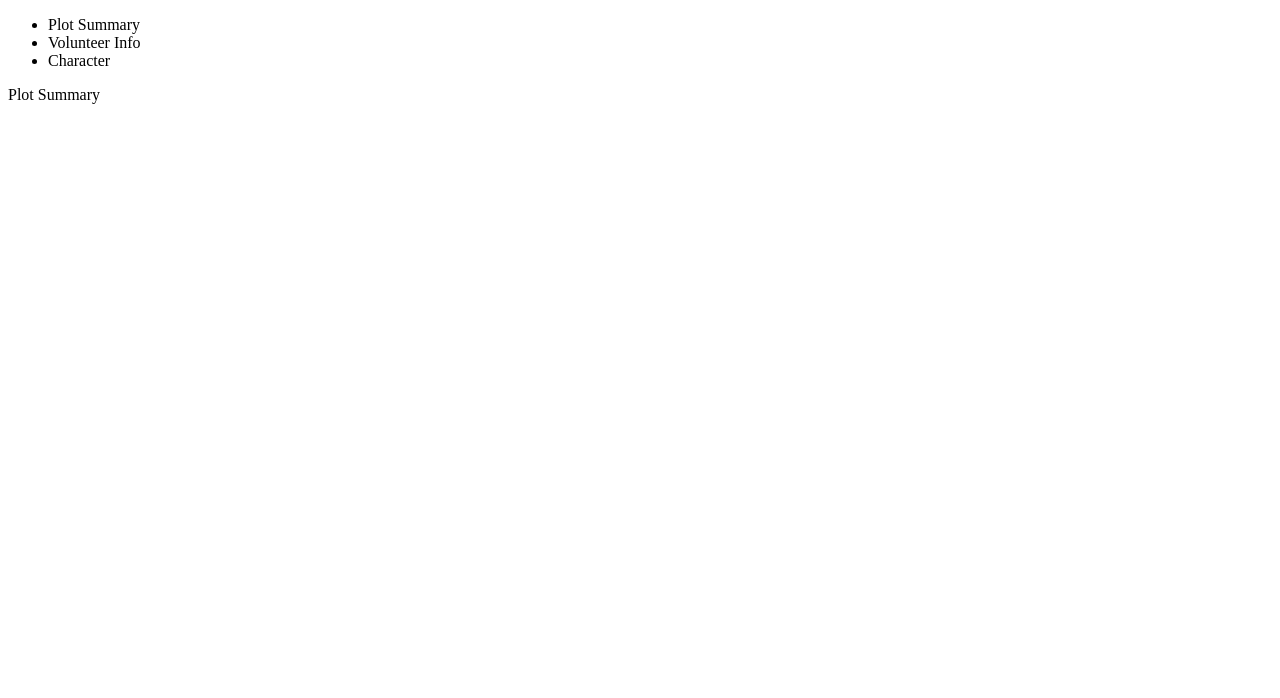
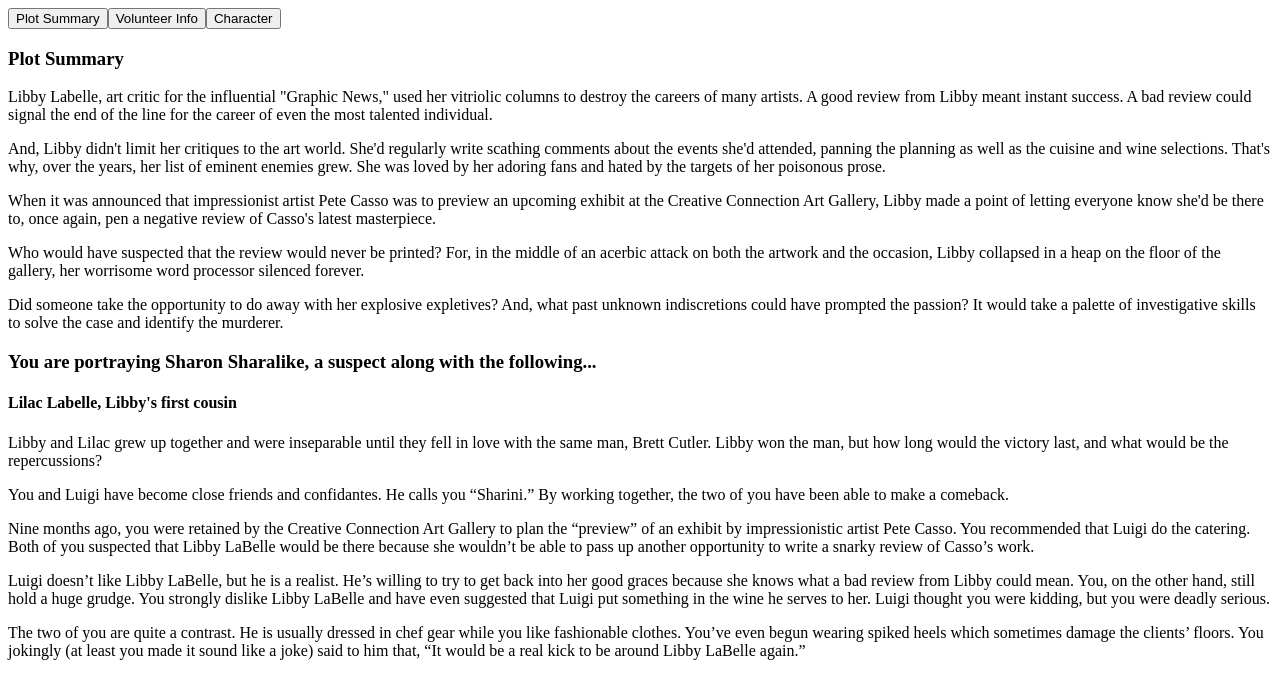
Before and after one commit to minlae/murder-mystery-gallery, a Gatsby site: page /app/sharonS in a window 1280 px wide. Built offline with nearby package versions, Linux system fonts and the light colour scheme; Gatsby itself is replaced by a stand-in of ours.

Commit message:
Old way works but feels wrong

```diff
--- a/src/components/plotSummary.js
+++ b/src/components/plotSummary.js
@@ -1,30 +1,34 @@
 import * as React from "react"
-import CharLayout from "./charlayout"
-import Layout from "./layout"
 
 
 class PlotSummary extends React.Component {
 
   render() {
+
+    const char = this.props.char;
+    const fullName = this.props.fullName;
+
   return (
-    <Layout>
-      <CharLayout page={this.props.path}>
-        <section id="character" className="module">
+        <section id="plot" className="module">
         <h3>Plot Summary</h3>
         <p>Libby Labelle, art critic for the influential "Graphic News," used her vitriolic columns to destroy the careers of many artists. A good review from Libby meant instant success. A bad review could signal the end of the line for the career of even the most talented individual.</p>
         <p>And, Libby didn't limit her critiques to the art world. She'd regularly write scathing comments about the events she'd attended, panning the planning as well as the cuisine and wine selections. That's why, over the years, her list of eminent enemies grew. She was loved by her adoring fans and hated by the targets of her poisonous prose.</p>
         <p>When it was announced that impressionist artist Pete Casso was to preview an upcoming exhibit at the Creative Connection Art Gallery, Libby made a point of letting everyone know she'd be there to, once again, pen a negative review of Casso's latest masterpiece.</p>
         <p>Who would have suspected that the review would never be printed? For, in the middle of an acerbic attack on both the artwork and the occasion, Libby collapsed in a heap on the floor of the gallery, her worrisome word processor silenced forever.</p>
-
         <p>Did someone take the opportunity to do away with her explosive expletives? And, what past unknown indiscretions could have prompted the passion? It would take a palette of investigative skills to solve the case and identify the murderer.</p>
-        <p>Libby had panned Luigi’s catering company, “Bellissimo Cibo” (it means “beautiful food”) when it catered a gallery opening in Soho. Luigi was forced to take a job in a diner in order to make ends meet. You supported him as he started a new catering company, “Cibo da Morire.” (It means “Food to Die for.”) You told him that he would be your “caterer of choice” for any future events. You’ve kept that promise.</p>
+        {(char !== "investigator") ? (
+          <h3>You are portraying {fullName}, a suspect along with the following...</h3>
+        ) : ( <h3>You must apprehend one of these suspects</h3> )
+        }
+          <h4>Lilac Labelle, Libby's first cousin</h4>
+          <p>
+            Libby and Lilac grew up together and were inseparable until they fell in love with the same man, Brett Cutler. Libby won the man, but how long would the victory last, and what would be the repercussions?
+        </p>
         <p>You and Luigi have become close friends and confidantes. He calls you “Sharini.” By working together, the two of you have been able to make a comeback.</p>
         <p>Nine months ago, you were retained by the Creative Connection Art Gallery to plan the “preview” of an exhibit by impressionistic artist Pete Casso. You recommended that Luigi do the catering. Both of you suspected that Libby LaBelle would be there because she wouldn’t be able to pass up another opportunity to write a snarky review of Casso’s work.</p>
         <p>Luigi doesn’t like Libby LaBelle, but he is a realist. He’s willing to try to get back into her good graces because she knows what a bad review from Libby could mean. You, on the other hand, still hold a huge grudge. You strongly dislike Libby LaBelle and have even suggested that Luigi put something in the wine he serves to her. Luigi thought you were kidding, but you were deadly serious.</p>
         <p>The two of you are quite a contrast. He is usually dressed in chef gear while you like fashionable clothes. You’ve even begun wearing spiked heels which sometimes damage the clients’ floors. You jokingly (at least you made it sound like a joke) said to him that, “It would be a real kick to be around Libby LaBelle again.”</p>
         </section>
-      </CharLayout>
-    </Layout>
   )
 }
 }
--- a/src/pages/app/sharonS.js
+++ b/src/pages/app/sharonS.js
@@ -1,5 +1,6 @@
 import * as React from "react"
 import { hidden } from "../../styles/charinfo.modules.scss"
+import PlotSummary from "../../components/plotSummary"
 
 class SharonS extends React.Component {
   state = {
@@ -42,19 +43,16 @@ class SharonS extends React.Component {
     return (
       <>
         <nav>
-          <ul>
-            <li onClick={()=>this.showModule("plot")}>Plot Summary</li>
-            <li onClick={()=>this.showModule("volunteer")}>Volunteer Info</li>
-            <li onClick={()=>this.showModule("character")}>Character</li>
-          </ul>
+          <button onClick={()=>this.showModule("plot")}>Plot Summary</button>
+          <button onClick={()=>this.showModule("volunteer")}>Volunteer Info</button>
+          <button onClick={()=>this.showModule("character")}>Character</button>
         </nav>
         <section id="plot" className="module">
-          Plot Summary
+          <PlotSummary char="sharon" fullName="Sharon Sharalike" showChar={this.showModule}/>
           {/* Include char you'll be playing as part of plot summary */}
         </section>
         <section id="volunteer" className="module hidden">
-          <h3>Volunteer</h3>
-          <p>General character summary</p>
+          <h3>Volunteer Info</h3>
         </section>
         <section id="order" className="module hidden">
           <h3>Order</h3>
```
